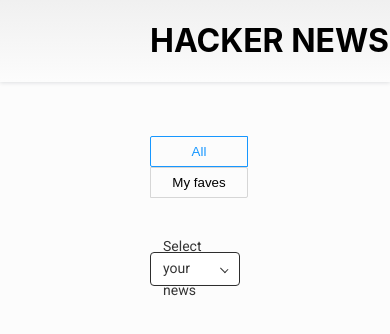
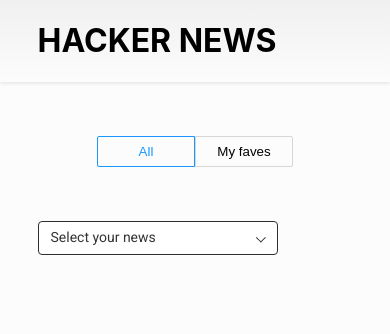
Before and after one commit to danv17/hacker-news, a React (Create React App) app: page / in a window 390 px wide. Shown: the top 334 px of the page. Built offline with nearby package versions, Linux system fonts and the light colour scheme.

Commit message:
feat: initial responsive view

```diff
--- a/src/style/Content.tsx
+++ b/src/style/Content.tsx
@@ -1,5 +1,10 @@
 import styled from "styled-components";
+import { horizontalPaddingSmall } from "./CssVariables";
 
 export const StyledContent = styled.div`
   padding: 0 9.375rem;
+
+  @media (max-width: 768px) {
+    padding: 0 ${horizontalPaddingSmall}rem;;
+  }
 `;
--- /dev/null
+++ b/src/style/CssVariables.ts
@@ -0,0 +1,4 @@
+export const horizontalPadding = 9.375;
+export const horizontalPaddingSmall = horizontalPadding / 4;
+export const newWidth = 47.5;
+export const newWidthSmall = 100;
--- a/src/style/Dropdown.tsx
+++ b/src/style/Dropdown.tsx
@@ -7,7 +7,7 @@
 `;
 
 export const StyledDropdownContainer = styled.div`
-  width: 15rem;
+  min-width: 15rem;
   height: 2rem;
   background-color: #fff;
   margin-bottom: 2.375rem;
--- a/src/style/Header.tsx
+++ b/src/style/Header.tsx
@@ -1,4 +1,5 @@
 import styled from "styled-components";
+import { horizontalPaddingSmall } from "./CssVariables";
 
 export const StyledHeaderContainer = styled.div`
   display: flex;
@@ -8,8 +9,12 @@
   box-shadow: 0 1px 4px 0 rgba(0, 21, 41, 0.12);
   background-image: linear-gradient(to bottom, #ececec -32%, #fff 124%);
   max-height: 10%;
-`
+
+  @media (max-width: 768px) {
+    padding: 0 ${horizontalPaddingSmall}rem;
+  }
+`;
 
 export const StyledHeader = styled.h1`
   text-transform: uppercase;
-`
+`;
--- a/src/style/New.tsx
+++ b/src/style/New.tsx
@@ -2,9 +2,10 @@
 import { ReactComponent as TimeSvg } from "../assets/time.svg";
 import { ReactComponent as HeartSvg } from "../assets/heart.svg";
 import { ReactComponent as HeartFullSvg } from "../assets/heart-full.svg";
+import { newWidth, newWidthSmall } from "./CssVariables";
 
 export const StyledNewContainer = styled.div`
-  width: 47.5%;
+  width: ${newWidth}%;
   display: flex;
   justify-content: space-between;
   align-items: center;
@@ -17,6 +18,10 @@
   &:hover {
     opacity: 0.5;
     transition: opacity 0.15s ease-in-out;
+  }
+
+  @media (max-width: 768px) {
+    width: ${newWidthSmall}%;
   }
 `;
 
--- a/src/style/NewsContainer.tsx
+++ b/src/style/NewsContainer.tsx
@@ -2,7 +2,7 @@
 
 export const StyledNewsWrapper = styled.div`
   height: 50vh;
-  overflow-y: scroll;
+  overflow-y: auto;
 `;
 
 export const StyledNewsContainer = styled.div`
--- a/src/style/Toggle.tsx
+++ b/src/style/Toggle.tsx
@@ -3,7 +3,9 @@
 
 export const StyledToggleGroup = styled.div`
     padding: 3.375rem 0;
-    text-align: center;
+    display: flex;
+    justify-content: center;
+    flex-wrap: nowrap;
 `
 
 const selectedToggleButton = css`
@@ -14,7 +16,7 @@
 export const StyledToggleButton = styled.button<StyledToggleButtonProps>`
     border: solid 1px #d6d6d6;
     background-color: #fcfcfc;
-    width: 6.125rem;
+    min-width: 6.125rem;
     height: 1.938rem;
 
     &:first-child {
```
Lines whose indentation alone changed are shown as unchanged.
